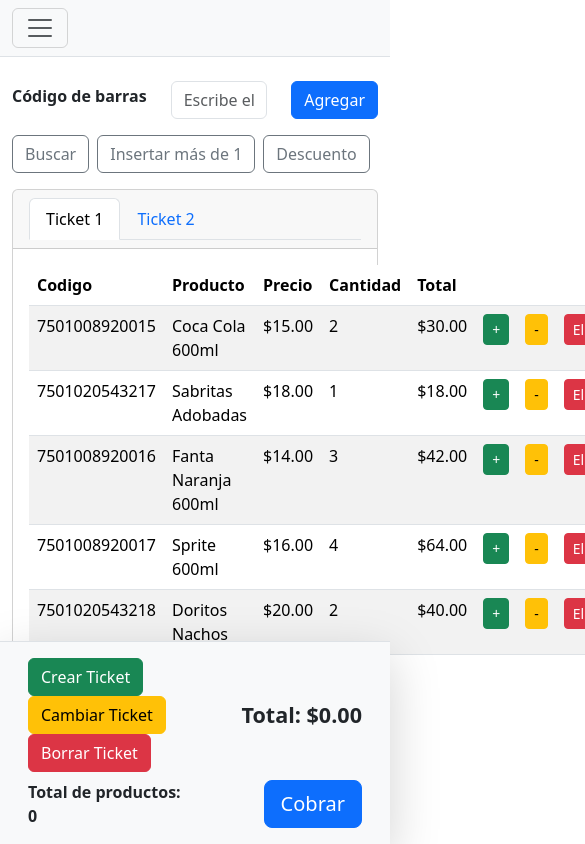
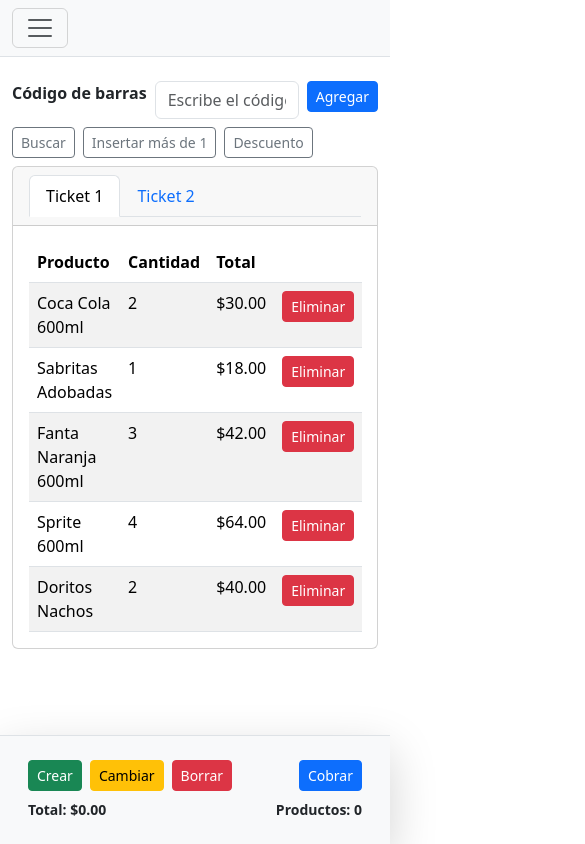
Before and after one commit to muqui/front-navarro-pos, a React (Vite) app: page /sale in a window 390 px wide. Shown: the top 844 px of the page, 585 px wide, since content can reach past the window. Built offline with nearby package versions, Linux system fonts and the light colour scheme; sample sign-in values are in the browser's storage.

Commit message:
Doing module sale responsive

```diff
--- /dev/null
+++ b/src/components/Discount.jsx
@@ -0,0 +1,7 @@
+import React from 'react'
+
+export const Discount = () => {
+  return (
+    <div>Discount</div>
+  )
+}
--- /dev/null
+++ b/src/components/FindProduct.jsx
@@ -0,0 +1,7 @@
+import React from 'react'
+
+export const FindProduct = () => {
+  return (
+    <div>FindProduct</div>
+  )
+}
--- /dev/null
+++ b/src/components/InsertMoreThanOne.jsx
@@ -0,0 +1,7 @@
+import React from 'react'
+
+export const InsertMoreThanOne = () => {
+  return (
+    <div>InsertMoreThanOne</div>
+  )
+}
--- /dev/null
+++ b/src/mocks/TicketTable.jsx
@@ -0,0 +1,90 @@
+import React, { useState } from 'react';
+
+export const TicketTable = () => {
+    const [productos, setProductos] = useState([
+        {
+          codigo: '7501008920015',
+          nombre: 'Coca Cola 600ml',
+          precio: 15.00,
+          cantidad: 2,
+        },
+        {
+          codigo: '7501020543217',
+          nombre: 'Sabritas Adobadas',
+          precio: 18.00,
+          cantidad: 1,
+        },
+        {
+          codigo: '7501008920016',
+          nombre: 'Fanta Naranja 600ml',
+          precio: 14.00,
+          cantidad: 3,
+        },
+        {
+          codigo: '7501008920017',
+          nombre: 'Sprite 600ml',
+          precio: 16.00,
+          cantidad: 4,
+        },
+        {
+          codigo: '7501020543218',
+          nombre: 'Doritos Nachos',
+          precio: 20.00,
+          cantidad: 2,
+        },
+
+
+      ]);
+
+
+  // Función para eliminar producto
+  const eliminarProducto = (codigo) => {
+    setProductos(productos.filter(producto => producto.codigo !== codigo));
+  };
+  return (
+    <table className="table table-striped table-hover mb-0">
+                      <thead>
+                        <tr>
+                          <th className="d-none d-md-table-cell" >Codigo</th>
+                          <th>Producto</th>
+                          <th className="d-none d-md-table-cell">Precio</th>
+                          <th>Cantidad</th>
+                          <th>Total</th>
+                          <th className="d-none d-md-table-cell"></th>
+                          <th className="d-none d-md-table-cell" ></th>
+                          <th></th>
+                        </tr>
+                      </thead>
+                      <tbody>
+                        {/* Aquí irán las filas de productos */}
+                        {productos.map((producto, index) => (
+                          <tr key={index}>
+                            <td className="d-none d-md-table-cell" >{producto.codigo}</td>
+                            <td>{producto.nombre}</td>
+                            <td className="d-none d-md-table-cell" >${producto.precio.toFixed(2)}</td>
+                            <td >{producto.cantidad}</td>
+                            <td>${(producto.precio * producto.cantidad).toFixed(2)}</td>
+
+                            <td className="d-none d-md-table-cell">
+                              <button className="btn btn-sm btn-success w-100">+ </button>
+                            </td>
+                            <td className="d-none d-md-table-cell" >
+                              <button className="btn btn-sm btn-warning w-100">-</button>
+                            </td>
+                            <td>
+                              <button className="btn btn-sm btn-danger " onClick={() => eliminarProducto(producto.codigo)}>
+                                Eliminar
+                              </button>
+                            </td>
+                          </tr>
+                        ))}
+
+                        {productos.length === 0 && (
+                          <tr>
+                            <td colSpan="8" className="text-center text-muted">No hay productos agregados</td>
+                          </tr>
+                        )}
+                      </tbody>
+                    </table>
+  )
+}
--- a/src/pages/Sale.jsx
+++ b/src/pages/Sale.jsx
@@ -1,74 +1,79 @@
 import React, { useState } from 'react';
 import Menu from '../components/Menu';
+import Modal from '../components/Modal';
+import { FindProduct } from '../components/FindProduct';
+import { InsertMoreThanOne } from '../components/InsertMoreThanOne';
+import { Discount } from '../components/Discount';
+import { TicketTable } from '../mocks/TicketTable';
 
 export const Sale = () => {
-    const [productos, setProductos] = useState([
-        {
-          codigo: '7501008920015',
-          nombre: 'Coca Cola 600ml',
-          precio: 15.00,
-          cantidad: 2,
-        },
-        {
-          codigo: '7501020543217',
-          nombre: 'Sabritas Adobadas',
-          precio: 18.00,
-          cantidad: 1,
-        },
-        {
-          codigo: '7501008920016',
-          nombre: 'Fanta Naranja 600ml',
-          precio: 14.00,
-          cantidad: 3,
-        },
-        {
-          codigo: '7501008920017',
-          nombre: 'Sprite 600ml',
-          precio: 16.00,
-          cantidad: 4,
-        },
-        {
-          codigo: '7501020543218',
-          nombre: 'Doritos Nachos',
-          precio: 20.00,
-          cantidad: 2,
-        },
+  const [showModal, setShowModal] = useState(false);
+  const [activeModal, setActiveModal] = useState(null);
 
 
-      ]);
+  const openModal = (modalName) => {
+    setActiveModal(modalName);
+  };
+
+  const closeModal = () => {
+    setActiveModal(null);
+  };
 
 
-  // Función para eliminar producto
-  const eliminarProducto = (codigo) => {
-    setProductos(productos.filter(producto => producto.codigo !== codigo));
-  };
+
+
 
   return (
     <>
-    <Menu/>
+      <Menu />
       <div className="container mt-4 pb-5">
 
-      {/* Línea 1: Código de barras */}
-      <div className="row align-items-center mb-3">
+      <div className="row align-items-center mb-2">
+  <div className="col-12 d-flex justify-content-between flex-wrap gap-2">
     <div className="col-auto">
       <label htmlFor="barcodeInput" className="form-label fw-bold">Código de barras</label>
     </div>
     <div className="col">
-          <input type="text" id="barcodeInput" className="form-control" placeholder="Escribe el código de barras" />
+      <input
+        type="text"
+        id="barcodeInput"
+        className="form-control"
+        placeholder="Escribe el código de barras"
+      />
     </div>
     <div className="col-auto">
-          <button className="btn btn-primary">Agregar</button>
+      <button className="btn btn-primary btn-sm btn-md-lg">Agregar</button>
+    </div>
   </div>
 </div>
 
-      {/* Línea 2: Botones debajo del input */}
-      <div className="row mb-3">
-        <div className="col-auto">
-          <button className="btn btn-outline-secondary me-2">Buscar</button>
-          <button className="btn btn-outline-secondary me-2">Insertar más de 1</button>
-          <button className="btn btn-outline-secondary">Descuento</button>
+
+        <div className="row mb-2">
+  <div className="col-12 d-flex justify-content-between flex-wrap gap-2">
+    <div className="d-flex flex-wrap gap-2">
+      <button
+        className="btn btn-outline-secondary btn-sm btn-md-lg"
+        onClick={() => openModal('findProduct')}
+      >
+        Buscar
+      </button>
+      <button
+        className="btn btn-outline-secondary btn-sm btn-md-lg"
+        onClick={() => openModal('insertMoreThanOne')}
+      >
+        Insertar más de 1
+      </button>
+      <button
+        className="btn btn-outline-secondary btn-sm btn-md-lg"
+        onClick={() => openModal('discount')}
+      >
+        Descuento
+      </button>
     </div>
   </div>
+</div>
+
+
 
         {/* Línea 3: TabPane con tabla */}
         <div className="row mb-5">
@@ -91,50 +96,7 @@
               <div className="card-body p-0">
                 <div className="tab-content" id="myTabContent">
                   <div className="tab-pane fade show active p-3" id="tab1" role="tabpanel">
-                  <table className="table table-striped table-hover mb-0">
-                    <thead>
-                      <tr>
-                        <th>Codigo</th>
-                        <th>Producto</th>
-                        <th>Precio</th>
-                        <th>Cantidad</th>
-                        <th>Total</th>
-                        <th></th>
-                        <th></th>
-                        <th></th>
-                      </tr>
-                    </thead>
-                    <tbody>
-                      {/* Aquí irán las filas de productos */}
-                      {productos.map((producto, index) => (
-                        <tr key={index}>
-                          <td>{producto.codigo}</td>
-                          <td>{producto.nombre}</td>
-                          <td>${producto.precio.toFixed(2)}</td>
-                          <td>{producto.cantidad}</td>
-                          <td>${(producto.precio * producto.cantidad).toFixed(2)}</td>
-
-                          <td>
-                            <button className="btn btn-sm btn-success w-100">+ </button>
-                          </td>
-                          <td>
-                            <button className="btn btn-sm btn-warning w-100">-</button>
-                          </td>
-                          <td>
-                            <button className="btn btn-sm btn-danger " onClick={() => eliminarProducto(producto.codigo)}>
-                              Eliminar
-                            </button>
-                          </td>
-                        </tr>
-                      ))}
-
-                      {productos.length === 0 && (
-                        <tr>
-                          <td colSpan="8" className="text-center text-muted">No hay productos agregados</td>
-                        </tr>
-                      )}
-                    </tbody>
-                  </table>
+                   <TicketTable />
                   </div>
                   <div className="tab-pane fade p-3" id="tab2" role="tabpanel">
                     {/* Aquí puede ir el contenido para la pestaña "Otros" */}
@@ -148,28 +110,50 @@
 
         {/* Footer fijo: línea 4 y 5 */}
         <div className="fixed-bottom bg-light border-top shadow-lg p-3">
-        <div className="container">
-          <div className="row align-items-center mb-2">
-            <div className="col">
-              <button className="btn btn-success me-2">Crear Ticket</button>
-              <button className="btn btn-warning me-2">Cambiar Ticket</button>
-              <button className="btn btn-danger">Borrar Ticket</button>
+        <div className="container py-2">
+  <div className="row align-items-center justify-content-between g-2">
+
+    {/* Botones de acciones y botón Cobrar */}
+    <div className="col-12 d-flex justify-content-between flex-wrap gap-2">
+      <div className="d-flex flex-wrap gap-2">
+        <button className="btn btn-success btn-sm btn-md-lg">Crear</button>
+        <button className="btn btn-warning btn-sm btn-md-lg">Cambiar</button>
+        <button className="btn btn-danger btn-sm btn-md-lg">Borrar</button>
       </div>
-            <div className="col text-end">
-              <span className="fs-4 fw-bold">Total: $0.00</span>
+      <button className="btn btn-primary btn-sm btn-md-lg">Cobrar</button>
     </div>
-          </div>
-          <div className="row align-items-center">
-            <div className="col">
-              <span className="fw-bold">Total de productos: 0</span>
-            </div>
-            <div className="col text-end">
-              <button className="btn btn-primary btn-lg">Cobrar</button>
+
+    {/* Totales */}
+    <div className="col-12 d-flex justify-content-between small mt-2">
+      <span className="fw-bold">Total: $0.00</span>
+      <span className="fw-bold">Productos: 0</span>
     </div>
   </div>
 </div>
+
         </div>
       </div>
+
+
+   {/* Modals dinámicos */}
+   {activeModal === 'findProduct' && (
+        <Modal showModal={true} handleClose={closeModal}>
+          <FindProduct />
+        </Modal>
+      )}
+
+      {activeModal === 'insertMoreThanOne' && (
+        <Modal showModal={true} handleClose={closeModal}>
+          <InsertMoreThanOne />
+        </Modal>
+      )}
+
+      {activeModal === 'discount' && (
+        <Modal showModal={true} handleClose={closeModal}>
+          <Discount />
+        </Modal>
+      )}
+
     </>
   );
 };
```
Lines whose indentation alone changed are shown as unchanged.
